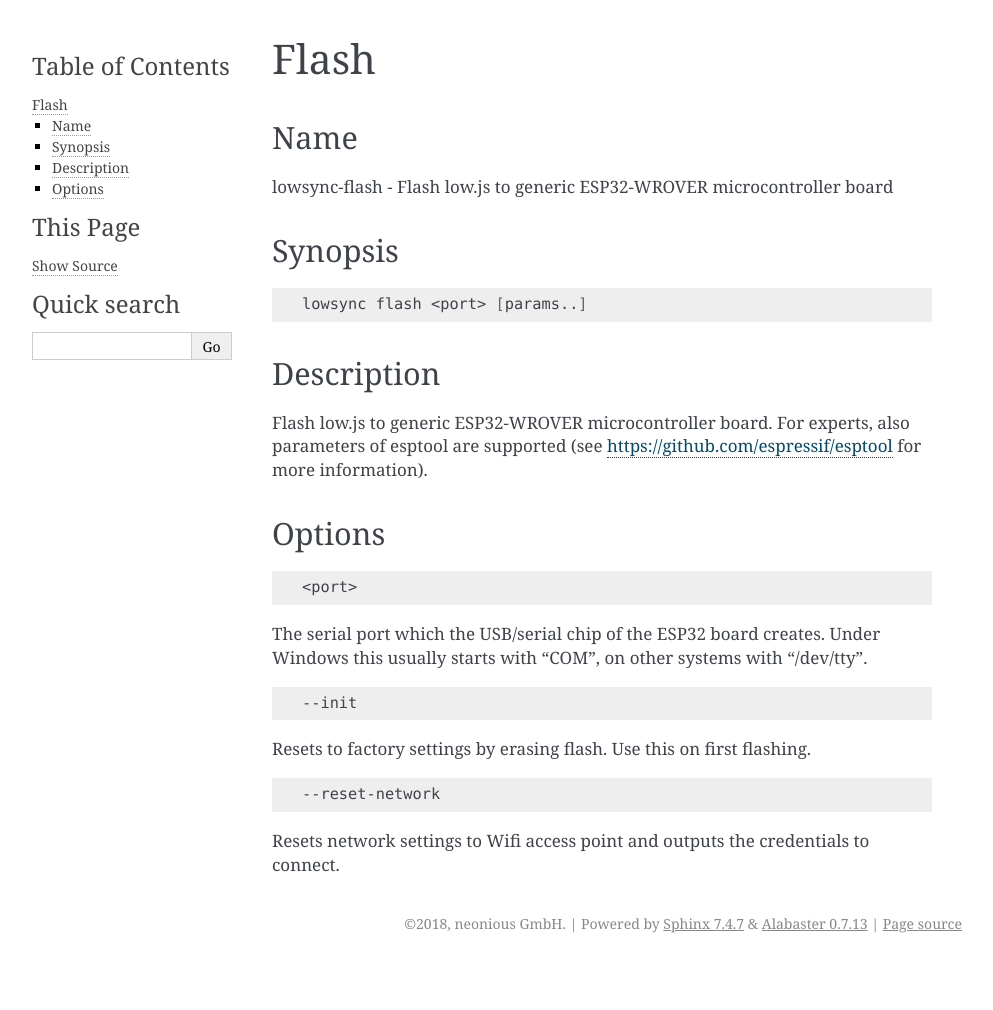
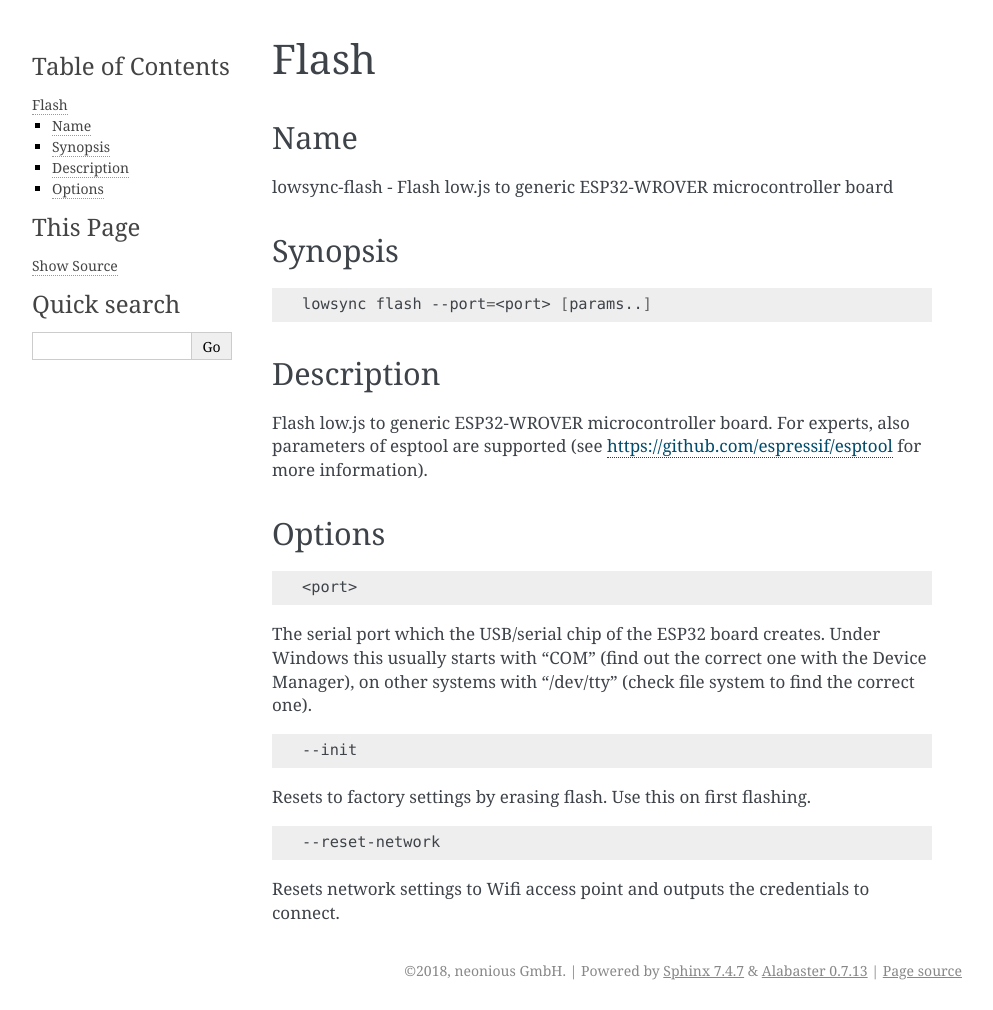
Before and after one commit to neonious/lowsync, a Sphinx documentation site: the page built from doc/commands/commands/flash.rst, in a window 1280 px wide. Shown: the whole page, without its empty margins (148-1141 px from the left). Built offline with Sphinx 7.4.7, drawn with Linux system fonts in a browser that asks for light colours; before the commit the page ends 963 px from its top, so only the background shows below that.

Commit message:
small updates docs

```diff
--- a/doc/commands/commands/flash.rst
+++ b/doc/commands/commands/flash.rst
@@ -12,7 +12,7 @@ Synopsis
 
 .. code-block:: bash
 
-    lowsync flash <port> [params..]
+    lowsync flash --port=<port> [params..]
 
 Description
 ==================
@@ -26,7 +26,7 @@ Options
 
     <port>
 
-The serial port which the USB/serial chip of the ESP32 board creates. Under Windows this usually starts with "COM", on other systems with "/dev/tty".
+The serial port which the USB/serial chip of the ESP32 board creates. Under Windows this usually starts with "COM" (find out the correct one with the Device Manager), on other systems with "/dev/tty" (check file system to find the correct one).
 
 .. code-block:: bash
 
```
Also changed, not shown: README.md (+1 -3 lines).
